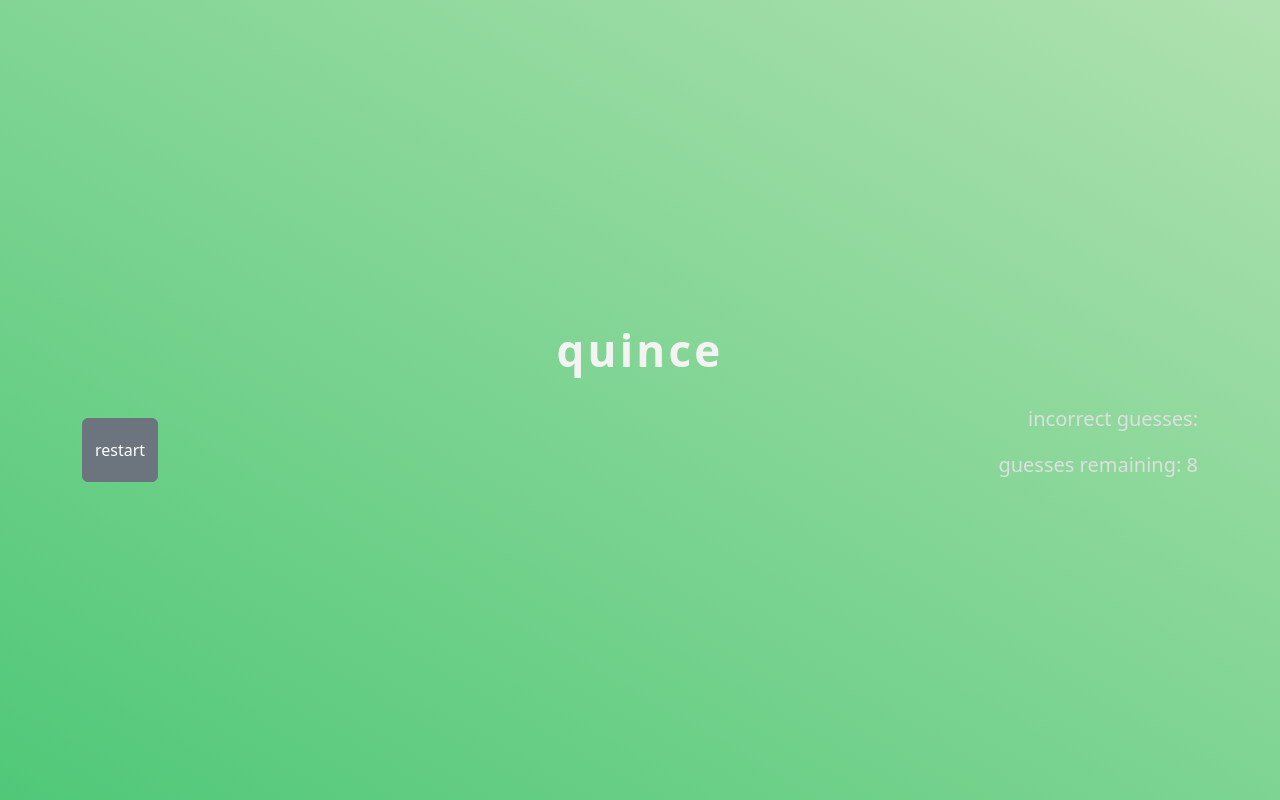
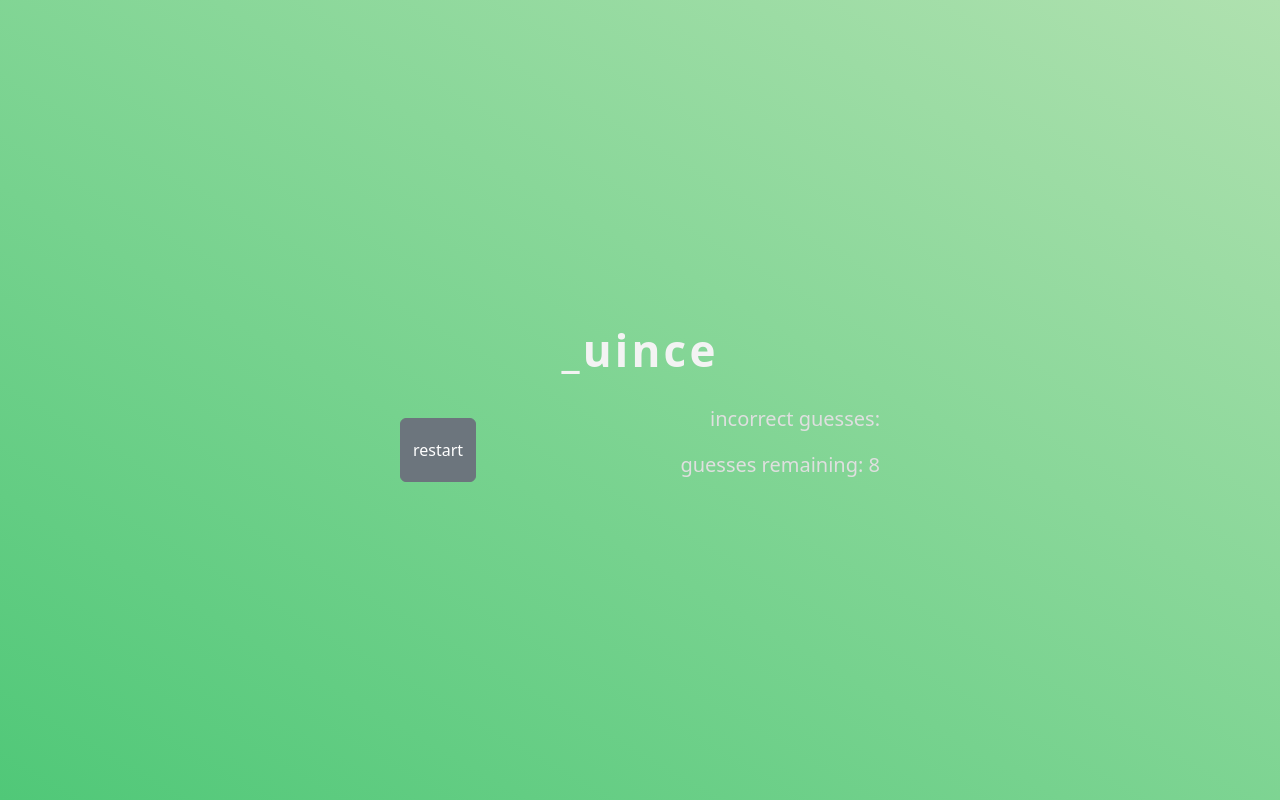
Before and after one commit to raulvillajr95/hangman, a plain HTML site: page index.html in a window 1280 px wide. Drawn offline with nearby package versions, Linux system fonts and the light colour scheme.

Commit message:
Place letter within a span element

```diff
--- a/scripts.js
+++ b/scripts.js
@@ -15,14 +15,14 @@ function randomNum(b) {
 
 let currentWord = words[randomNum(words.length)-1]
 
-mainWord.textContent = `${currentWord}`;
+// mainWord.textContent = `${currentWord}`;
 
 function replaceWithUnderScore(word) {
   let finalWord = []
 
   for (let i = 0; i < word.length; i++) {
-    let keepnessLevel = randomNum(3);
-    if (keepnessLevel == 3) {
+    let keepnessLevel = randomNum(5);
+    if (keepnessLevel == 3 || keepnessLevel == 5) {
       finalWord.push('_')
     } else {
       finalWord.push(word[i])
@@ -32,7 +32,28 @@ function replaceWithUnderScore(word) {
   return finalWord;
 }
 
-console.log(replaceWithUnderScore('banish'))
+let wordWithUnderscores = replaceWithUnderScore(currentWord)
+// Plase wordWithUnderscores on screen
+// mainWord.textContent = `${wordWithUnderscores.join('')}`
+
+let missingLetters = []
+
+function addSpanAndEvent(word) {
+  for (let i = 0; i < word.length; i++) {
+    let span = document.createElement('span')
+    span.textContent = `${word[i]}`
+    mainWord.appendChild(span)
+  }
+}
+addSpanAndEvent(wordWithUnderscores)
+
+console.log(mainWord.children)
+
+for (let i = 0; i < wordWithUnderscores.length; i++) {
+  if (wordWithUnderscores[i] == '_') {
+    missingLetters.push(currentWord[i])
+  }
+}
 
 // Restart
 restartBtn.addEventListener('click', () => {
--- a/styles.css
+++ b/styles.css
@@ -75,6 +75,8 @@ body {
   display: flex;
   justify-content: space-between;
   align-items: center;
+  width: 30rem;
+  margin: 0 auto;
 }
 .container .btn {
   height: 4rem;
```
Also changed, not shown: index.html (+7 -2 lines).
